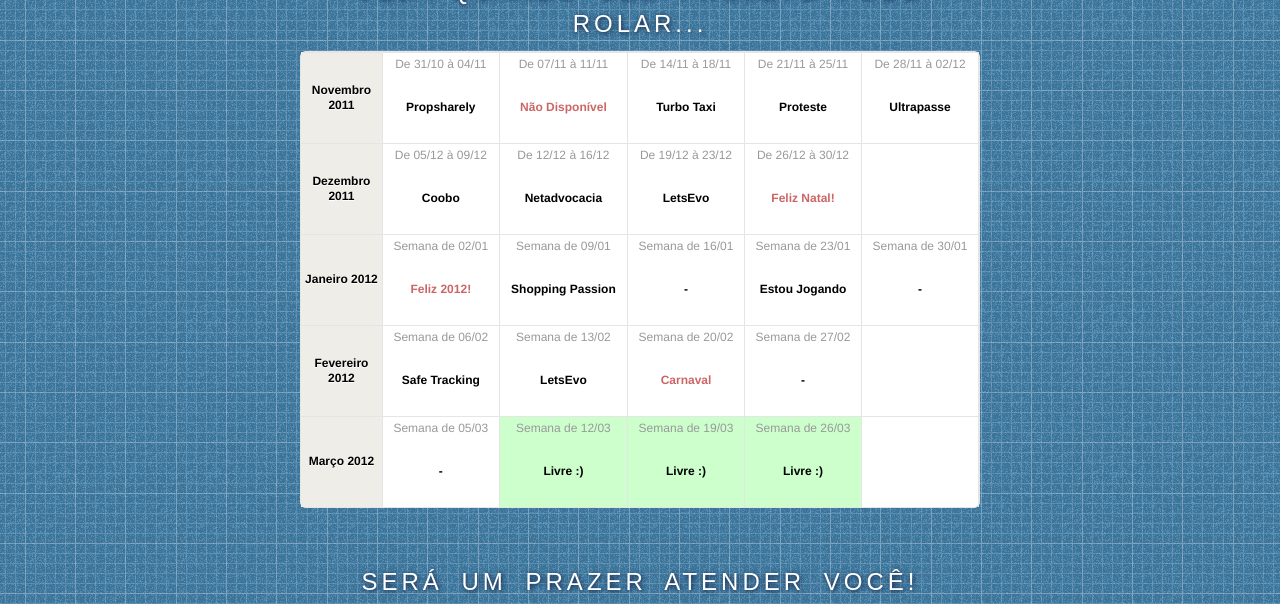
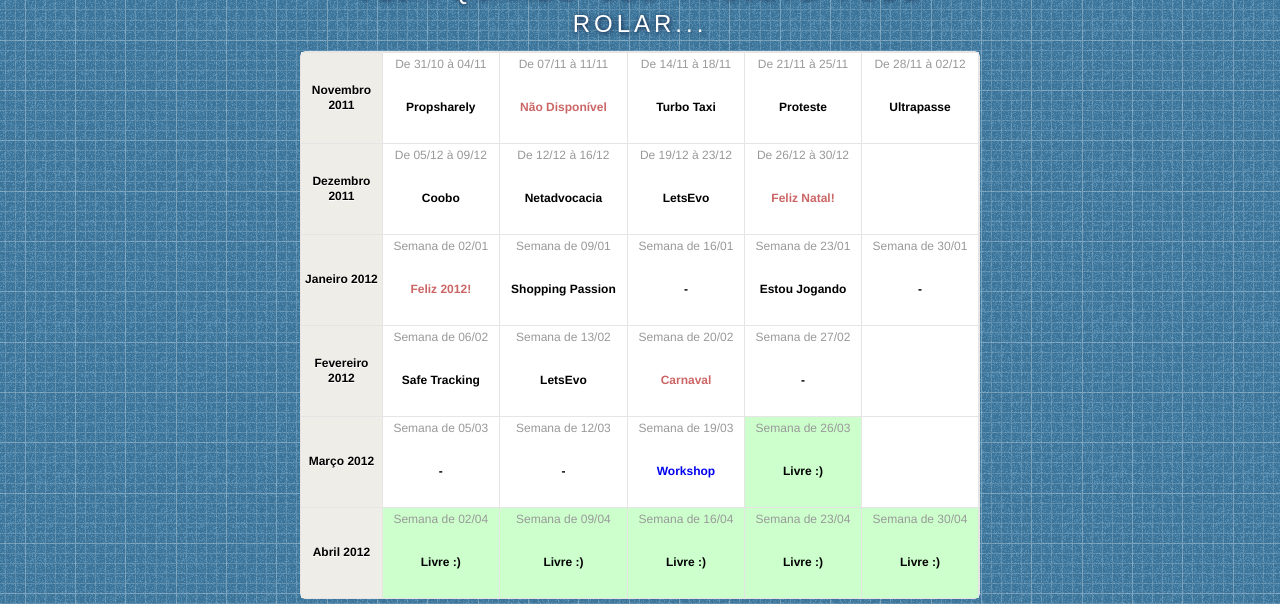
Before and after one commit to marciomarques/startupdev.github.com, a Jekyll site: the page built from index.html, in a window 1280 px wide and 900 px high, scrolled down 1495 px, cut to the strip 0-604 px from the top of the window. Built offline with Jekyll 4.4.1, drawn with Linux system fonts in a browser that asks for light colours; nearby versions of some CDN libraries; some web fonts are replaced.

Commit message:
update calendar

```diff
--- a/index.html
+++ b/index.html
@@ -396,19 +396,19 @@
             </strong>
           </div>
         </td>
-        <td class="current">
+        <td>
           <div class="day">Semana de 12/03</div>
           <div class="day-content">
             <strong>
-              Livre :)
+              -
             </strong>
           </div>
         </td>
-        <td class="current">
+        <td class="unavailable">
           <div class="day">Semana de 19/03</div>
           <div class="day-content">
             <strong>
-              Livre :)
+              <a href="/workshop">Workshop</a>
             </strong>
           </div>
         </td>
@@ -421,6 +421,53 @@
           </div>
         </td>
         <td>&nbsp;</td>
+      </tr>
+      <tr>
+        <th>
+          <div class="day">Abril 2012</div>
+          <div>
+          </div>
+        </th>
+        <td class="current">
+          <div class="day">Semana de 02/04</div>
+          <div class="day-content">
+            <strong>
+              Livre :)
+            </strong>
+          </div>
+        </td>
+        <td class="current">
+          <div class="day">Semana de 09/04</div>
+          <div class="day-content">
+            <strong>
+              Livre :)
+            </strong>
+          </div>
+        </td>
+        <td class="current">
+          <div class="day">Semana de 16/04</div>
+          <div class="day-content">
+            <strong>
+              Livre :)
+            </strong>
+          </div>
+        </td>
+        <td class="current">
+          <div class="day">Semana de 23/04</div>
+          <div class="day-content">
+            <strong>
+              Livre :)
+            </strong>
+          </div>
+        </td>
+        <td class="current">
+          <div class="day">Semana de 30/04</div>
+          <div class="day-content">
+            <strong>
+              Livre :)
+            </strong>
+          </div>
+        </td>
       </tr>
     </tbody>
   </table>
```
